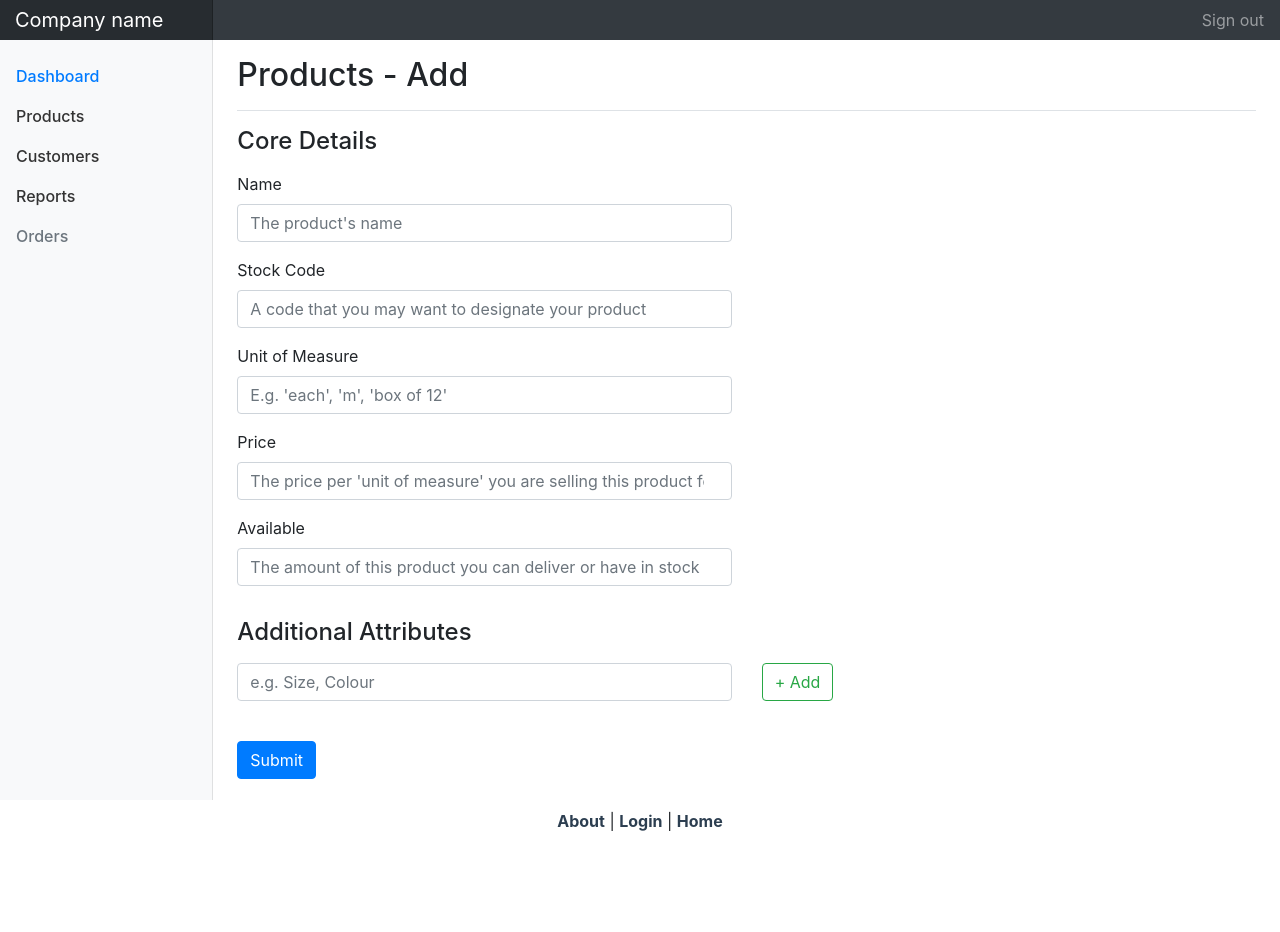
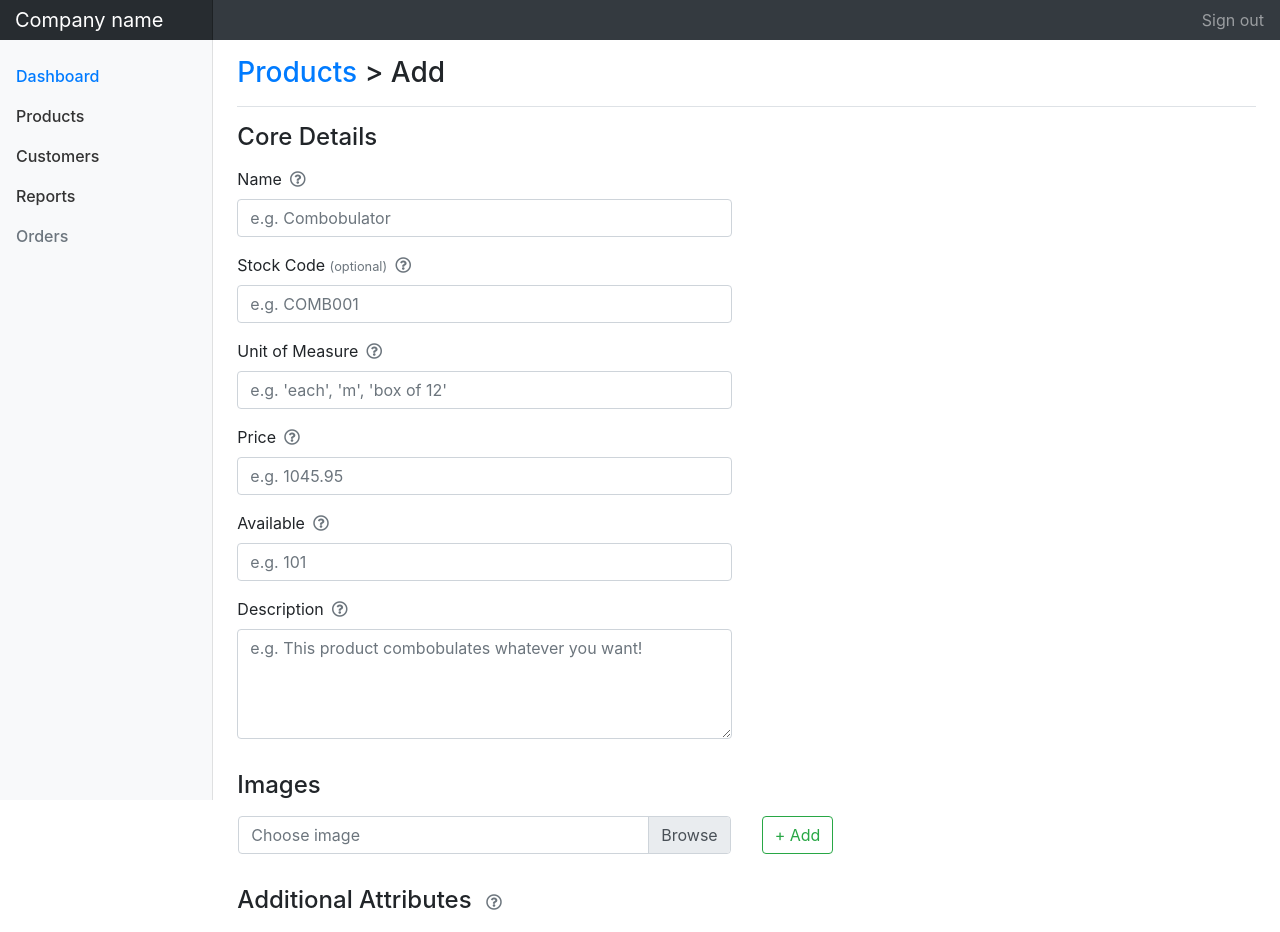
Before and after one commit to burlap101/merchant-maker, a Vue app in the folder client/admin-portal/: page /products/add in a window 1280 px wide. Shown: the top 932 px of the page. Before the commit the page ends 863 px from the top, so only its background shows below. Built offline with nearby package versions, Linux system fonts and the light colour scheme.

Commit message:
more work on the products add frontend. Now need to work out file uploading.

```diff
--- a/client/admin-portal/package.json
+++ b/client/admin-portal/package.json
@@ -8,6 +8,7 @@
     "lint": "vue-cli-service lint"
   },
   "dependencies": {
+    "@fortawesome/fontawesome-free": "^5.12.1",
     "bootstrap": "^4.4.1",
     "core-js": "^3.4.4",
     "jquery": "^3.4.1",
--- a/client/admin-portal/src/assets/js/ProductFields.js
+++ b/client/admin-portal/src/assets/js/ProductFields.js
@@ -5,9 +5,10 @@ export const productFields = {
       id: "name",
       label: "Name",
       re: /[A-Za-z]/,
-      length: 255,
+      maxLength: 255,
       errorMsg: "Needs to contain one or more letters",
       hint: "The product's name",
+      example: "Combobulator",
       value: "",
       isValid: false,
       required: true
@@ -16,9 +17,10 @@ export const productFields = {
       id: "stockCode",
       label: "Stock Code",
       re: /[0-9A-Za-z]/,
-      length: 255,
+      maxLength: 256,
       errorMsg: "Needs to contain one or more letters or digits",
       hint: "A code that you may want to designate your product",
+      example: "COMB001",
       value: "",
       isValid: false,
       required: false
@@ -27,9 +29,10 @@ export const productFields = {
       id: "uom",
       label: "Unit of Measure",
       re: /[A-Za-z]/,
-      length: 255,
+      maxLength: 256,
       errorMsg: "Needs to contain one or more letters",
-      hint: "E.g. 'each', 'm', 'box of 12'",
+      hint: "The unit of measure you are selling your product",
+      example: "'each', 'm', 'box of 12'",
       value: "",
       isValid: false,
       required: true
@@ -41,9 +44,10 @@ export const productFields = {
       id: "description",
       label: "Description",
       re: /[A-Za-z]/,
-      length: 1023,
+      maxLength: 1024,
       errorMsg: "Needs to contain one or more letters",
       hint: "A short description of the product",
+      example: "This product combobulates whatever you want!",
       value: "",
       isValid: false,
       required: true
@@ -56,6 +60,7 @@ export const productFields = {
       label: "Price",
       hint: "The price per 'unit of measure' you are selling this product for",
       errorMsg: "Needs to be a number greater than or equal to 0",
+      example: "1045.95",
       value: undefined,
       isValid: false,
       required: true
@@ -63,12 +68,14 @@ export const productFields = {
     available: {
       id: "available",
       label: "Available",
-      hint: "The amount of this product you can deliver or have in stock for example. If not required (i.e. never running out of stock) then set this to -1.",
-      errorMsg: "Needs to be value greater than or equal to 0 or can be -1 (signalling infinite supply)",
+      hint:
+        "The amount of this product you can deliver or have in stock for example. If not required (i.e. never running out of stock) then set this to -1.",
+      errorMsg:
+        "Needs to be value greater than or equal to 0 or can be -1 (signalling infinite supply)",
+      example: "101",
       value: undefined,
       isValid: false,
       required: true
     }
   }
-
-}
+};
--- a/client/admin-portal/src/components/AddForm.vue
+++ b/client/admin-portal/src/components/AddForm.vue
@@ -1,65 +1,134 @@
 <template>
-  <div>
+  <div v-on:keypress.enter="submit">
     <h4 class="mb-3">Core Details</h4>
     <div v-if="added" class="alert alert-success" role="alert">
       Record added successfully
     </div>
     <div v-if="errors.length > 0" class="alert alert-danger" role="alert">
       <ul class="listgroup">
-        <li v-for="(error, index) of errors"
-        class="list-group-item"
-        v-bind:key="'error-' + index"
+        <li
+          v-for="(error, index) of errors"
+          class="list-group-item"
+          v-bind:key="'error-' + index"
         >
           {{ error }}
         </li>
       </ul>
-
     </div>
-    <div class="needs-validation">
-      <div v-for="(field, index) of fieldsObj.text" class="row" v-bind:key="'text-field-' + index">
+    <form class="needs-validation">
+      <div
+        v-for="(field, index) of fieldsObj.text"
+        class="row"
+        v-bind:key="'text-field-' + index"
+      >
         <div class="col-md-6 mb-3">
-          <label v-bind:for="field.id">{{ field.label }}</label>
+          <label v-bind:for="field.id">
+            {{ field.label }}
+            <small class="text-muted" v-if="!field.required">
+              (optional)
+            </small>
+          </label>
+          <i
+            class="far fa-question-circle ml-2 text-muted"
+            data-toggle="tooltip"
+            data-placement="right"
+            v-bind:title="field.hint"
+          >
+          </i>
           <input
             type="text"
             class="form-control"
             v-bind:id="field.id"
-            v-bind:placeholder="field.hint"
+            v-bind:placeholder="'e.g. ' + field.example"
             v-model="field.value"
             v-on:keyup="textFieldValidation(field)"
-            required
+            v-bind:required="field.required"
           />
         </div>
       </div>
-      <div v-for="(field, index) of fieldsObj.number" class="row" v-bind:key="'number-field-' + index">
+      <div
+        v-for="(field, index) of fieldsObj.number"
+        class="row"
+        v-bind:key="'number-field-' + index"
+      >
         <div class="col-md-6 mb-3">
           <label v-bind:for="field.id">{{ field.label }}</label>
+          <i
+            class="far fa-question-circle ml-2 text-muted"
+            data-toggle="tooltip"
+            data-placement="right"
+            v-bind:title="field.hint"
+          >
+          </i>
           <input
             type="number"
             class="form-control"
             v-bind:id="field.id"
-            v-bind:placeholder="field.hint"
+            v-bind:placeholder="'e.g. ' + field.example"
             v-model="field.value"
-            required
+            v-bind:required="field.required"
           />
         </div>
       </div>
-      <!-- <div class="row">
+      <div
+        v-for="(field, index) of fieldsObj.textArea"
+        class="row"
+        v-bind:key="'number-field-' + index"
+      >
         <div class="col-md-6 mb-3">
-          <label for="available">Available</label>
+          <label v-bind:for="field.id">{{ field.label }}</label>
+          <i
+            class="far fa-question-circle ml-2 text-muted"
+            data-toggle="tooltip"
+            data-placement="right"
+            v-bind:title="field.hint"
+          >
+          </i>
+          <textarea
+            class="form-control"
+            v-bind:id="field.id"
+            v-bind:placeholder="'e.g. ' + field.example"
+            v-model="field.value"
+            v-bind:required="field.required"
+            rows="4"
+          />
+        </div>
+      </div>
+      <h4 class="my-3">
+        Images
+      </h4>
+      <div class="row">
+        <div class="col-md-6 mb-3">
           <input
-            type="number"
-            class="form-control"
-            id="available"
-            v-bind:placeholder="
-              'The number of ' + objectType + '\'s currently in stock'
-            "
-            v-model="formData.available"
+            type="file"
+            class="custom-file-input "
+            id="product-image"
+            v-bind:placeholder="'e.g. Size, Colour'"
             required
           />
+          <label for="product-image" class="custom-file-label text-muted mx-3">
+            Choose image
+          </label>
         </div>
-      </div> -->
-
-      <h3 class="h4 my-3">Additional Attributes</h3>
+        <div class="col-md-6">
+          <button
+            v-on:click="addImageField(attrName)"
+            class="btn btn-outline-success"
+          >
+            + Add
+          </button>
+        </div>
+      </div>
+      <h3 class="h4 my-3">
+        Additional Attributes
+        <i
+          class="h6 far fa-question-circle ml-2 text-muted"
+          data-toggle="tooltip"
+          data-placement="right"
+          title="Any additional attributes that you would like to designate to distinguish this product from others that you may stock similar"
+        >
+        </i>
+      </h3>
       <div
         class="row"
         v-for="(attr, index) of Object.keys(formData.attributes)"
@@ -78,7 +147,10 @@
             required
           />
         </div>
-        <button v-on:click="deleteAttribute(attr)" class="btn btn-outline-danger col-md-6">
+        <button
+          v-on:click="deleteAttribute(attr)"
+          class="btn btn-outline-danger col-md-6"
+        >
           - Remove
         </button>
       </div>
@@ -94,7 +166,10 @@
           />
         </div>
         <div class="col-md-6">
-          <button v-on:click="addAttribute(attrName)" class="btn btn-outline-success">
+          <button
+            v-on:click="addAttribute(attrName)"
+            class="btn btn-outline-success"
+          >
             + Add
           </button>
         </div>
@@ -102,7 +177,7 @@
       <button v-on:click="submit" class="btn btn-primary mt-4">
         Submit
       </button>
-    </div>
+    </form>
   </div>
 </template>
 
@@ -123,7 +198,8 @@ export default {
       },
       attrName: "",
       added: false,
-      errors: []
+      errors: [],
+      images: []
     };
   },
   methods: {
@@ -157,7 +233,7 @@ export default {
     },
     addAttribute: function(attr) {
       let re = /[A-Z+,a-z+]/;
-      console.log("Attribute valid?: " + re.test(attr))
+      console.log("Attribute valid?: " + re.test(attr));
       if (re.test(attr)) {
         this.$set(this.formData.attributes, attr, "");
         this.attrName = "";
@@ -168,7 +244,17 @@ export default {
       this.$forceUpdate();
     },
     textFieldValidation: function(fieldObj) {
-      if(fieldObj.re.test(fieldObj.value)) {
+      if (fieldObj.re.test(fieldObj.value)) {
+        fieldObj.isValid = true;
+      } else {
+        fieldObj.isValid = false;
+      }
+    },
+    textAreaValidation: function(fieldObj) {
+      if (
+        fieldObj.re.test(fieldObj.value) ||
+        fieldObj.value.length < fieldObj.maxLength
+      ) {
         fieldObj.isValid = true;
       } else {
         fieldObj.isValid = false;
--- a/client/admin-portal/src/main.js
+++ b/client/admin-portal/src/main.js
@@ -3,6 +3,7 @@ import App from "./App.vue";
 import router from "./router";
 import "bootstrap";
 import "./assets/bootstrap-scss/bootstrap.scss";
+import "@fortawesome/fontawesome-free/css/all.css";
 
 Vue.config.productionTip = false;
 
--- a/client/admin-portal/src/views/children/ProductsAdd.vue
+++ b/client/admin-portal/src/views/children/ProductsAdd.vue
@@ -3,12 +3,13 @@
     <div
       class="d-flex justify-content-between flex-wrap flex-md-nowrap align-items-center pb-2 mb-3 border-bottom"
     >
-      <h2 class="h2">Products - Add</h2>
+      <h2 class="h3">
+        <router-link to="/products">
+          Products
+        </router-link>
+           > Add</h2>
     </div>
-    <add-form
-    v-bind:object-type="'product'"
-    v-bind:fields-obj="formFields"
-    />
+    <add-form v-bind:object-type="'product'" v-bind:fields-obj="formFields" />
   </div>
 </template>
 
@@ -20,10 +21,10 @@ export default {
   components: {
     AddForm
   },
-  data () {
+  data() {
     return {
       formFields: productFields
-    }
+    };
   }
 };
 </script>
```
Also changed, not shown: 1 other file (tests, documents, lock files or other folders).
